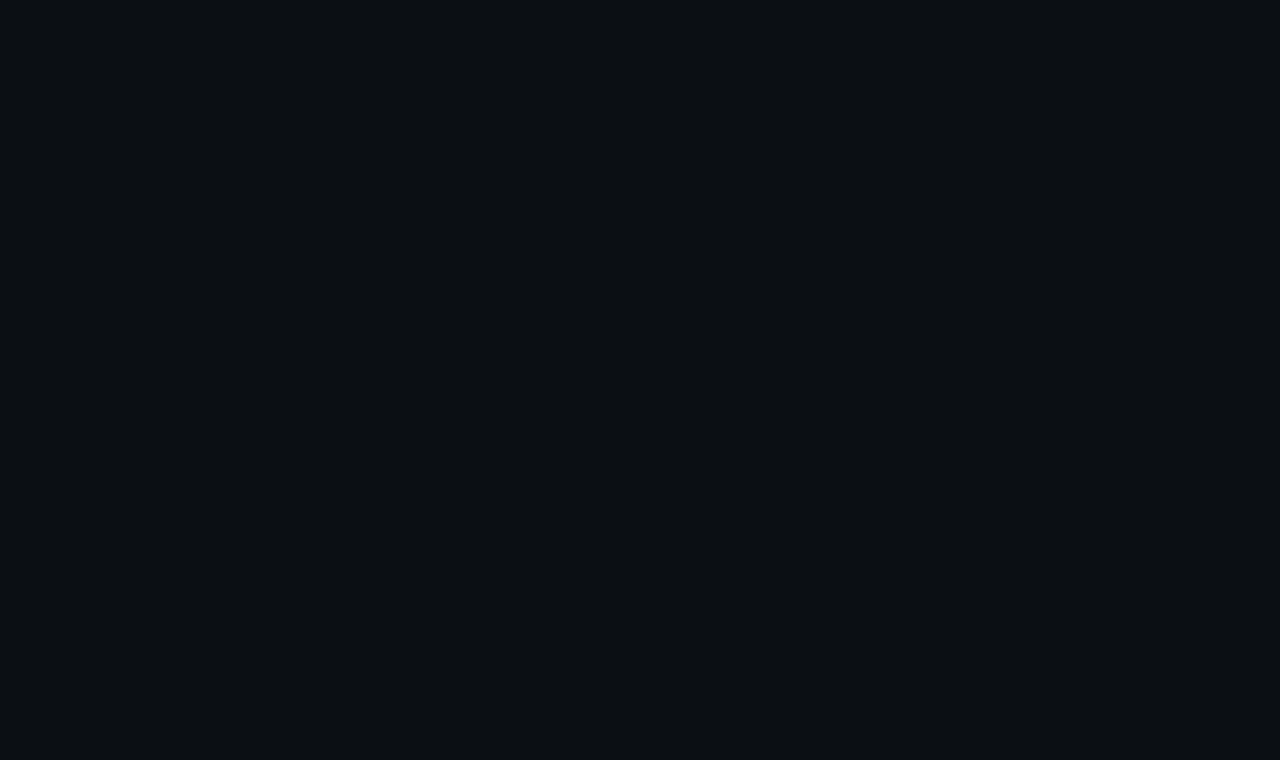
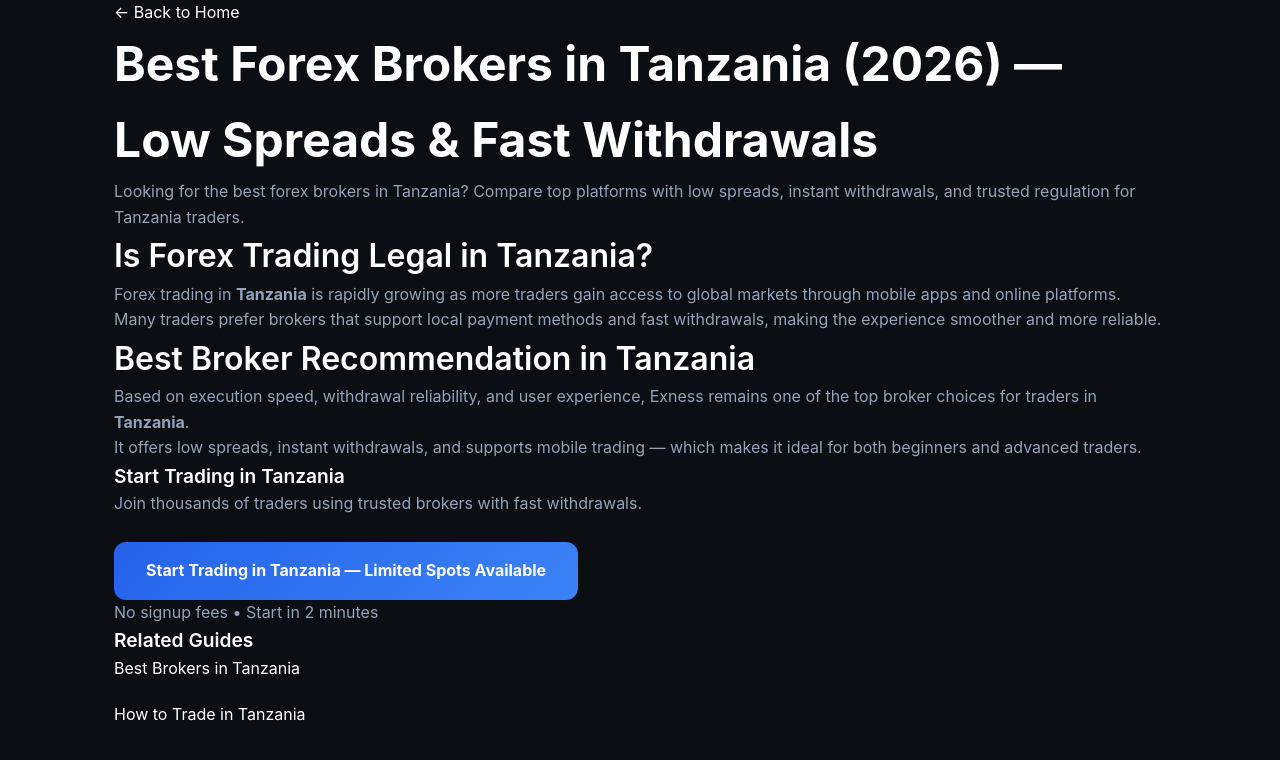
Before and after one commit to KingsonCode/velmenora, a Next.js app: page /blog/best-brokers-in-tanzania in a window 1280 px wide. Before the commit this address had no page. Shown: the top 760 px of the page. Built offline with nearby package versions, Linux system fonts and the light colour scheme.

Commit message:
fix: dynamic routing, SEO pages, blog UI + back button

```diff
--- a/app/blog/[slug]/page.tsx
+++ b/app/blog/[slug]/page.tsx
@@ -14,10 +14,14 @@
 }
 
 /* =========================================================
-   🔥 SEO METADATA (PRO VERSION)
+   🔥 SEO METADATA
 ========================================================= */
-export function generateMetadata({ params }: { params: { slug: string } }) {
-    const data = getPageData(params.slug);
+export async function generateMetadata(
+    { params }: { params: Promise<{ slug: string }> }
+) {
+    const { slug } = await params;
+
+    const data = getPageData(slug);
 
     if (!data) return {};
 
@@ -27,7 +31,7 @@
         openGraph: {
             title: data.title,
             description: data.description,
-            url: `https://velmenora.com/blog/${params.slug}`,
+            url: `https://velmenora.com/blog/${slug}`,
             siteName: "Velmenora",
         },
     };
@@ -36,8 +40,12 @@
 /* =========================================================
    🔥 PAGE
 ========================================================= */
-export default function Page({ params }: { params: { slug: string } }) {
-    const data = getPageData(params.slug);
+export default async function Page(
+    { params }: { params: Promise<{ slug: string }> }
+) {
+    const { slug } = await params;
+
+    const data = getPageData(slug);
 
     if (!data) return notFound();
 
@@ -47,6 +55,16 @@
 
     return (
         <main className="bg-[#0B0F14] text-white">
+
+            {/* 🔙 BACK BUTTON (NEW) */}
+            <div className="max-w-3xl mx-auto px-6 pt-10">
+                <Link
+                    href="/"
+                    className="inline-flex items-center gap-2 text-sm px-4 py-2 rounded-lg border border-white/10 hover:bg-white/5 transition"
+                >
+                    ← Back to Home
+                </Link>
+            </div>
 
             <article className="max-w-3xl mx-auto px-6 py-20">
 
@@ -106,7 +124,7 @@
                     </p>
                 </div>
 
-                {/* 🔗 INTERNAL LINKS (SEO BOOST) */}
+                {/* 🔗 INTERNAL LINKS */}
                 <div className="mt-16 border-t border-[#1f2a36] pt-8">
                     <h3 className="text-xl font-semibold mb-4">
                         Related Guides
--- a/app/lib/generate.ts
+++ b/app/lib/generate.ts
@@ -1,36 +1,22 @@
-/* =========================================================
-   🔥 DATA SOURCE (COUNTRIES)
-========================================================= */
+// 📁 /lib/generate.ts
 
-const countries = [
-    { name: "Kenya", slug: "kenya" },
-    { name: "Nigeria", slug: "nigeria" },
-    { name: "Tanzania", slug: "tanzania" },
-];
+import { countries, type Country } from "./countries";
+import { templates, type Template } from "./templates";
 
 /* =========================================================
-   🔥 TEMPLATES (PAGE TYPES)
+   🔥 TYPES
 ========================================================= */
-
-const templates = [
-    {
-        type: "how-to-trade",
-        title: (c: any) => `How to Trade Forex in ${c.name}`,
-        description: (c: any) =>
-            `Learn how to trade forex in ${c.name} step by step.`,
-    },
-    {
-        type: "is-exness-legit",
-        title: (c: any) => `Is Exness Legit in ${c.name}?`,
-        description: (c: any) =>
-            `Full review of Exness broker in ${c.name}.`,
-    },
-];
+export type PageData = {
+    slug: string;
+    title: string;
+    description: string;
+    country: Country;
+    template: Template;
+};
 
 /* =========================================================
    🔥 GENERATE ALL SLUGS
 ========================================================= */
-
 export function generateAllSlugs() {
     return countries.flatMap((country) =>
         templates.map((tpl) => ({
@@ -40,19 +26,20 @@
 }
 
 /* =========================================================
-   🔥 GET PAGE DATA (MATCH SLUG)
+   🔥 GET PAGE DATA
 ========================================================= */
-
-export function getPageData(slug: string) {
+export function getPageData(slug: string): PageData | null {
     for (const country of countries) {
         for (const tpl of templates) {
             const expectedSlug = `${tpl.type}-in-${country.slug}`;
 
             if (slug === expectedSlug) {
                 return {
-                    title: tpl.title(country),
-                    description: tpl.description(country),
+                    slug,
+                    title: tpl.generateTitle(country),
+                    description: tpl.generateDescription(country),
                     country,
+                    template: tpl,
                 };
             }
         }
--- a/app/lib/templates.ts
+++ b/app/lib/templates.ts
@@ -1,29 +1,38 @@
 // 📁 /lib/templates.ts
 
-type Template = {
+import type { Country } from "./countries";
+
+/* =========================================================
+   🔥 TEMPLATE TYPE (FULL POWER)
+========================================================= */
+export type Template = {
     type: string;
-    generateTitle: (country: string) => string;
-    generateDescription: (country: string) => string;
-    keywords: (country: string) => string[];
+    generateTitle: (country: Country) => string;
+    generateDescription: (country: Country) => string;
+    keywords: (country: Country) => string[];
 };
 
+/* =========================================================
+   🔥 TEMPLATES (PRO MAX — SEO + MONEY)
+========================================================= */
 export const templates: Template[] = [
     /* =========================================================
        🔥 1. LEGALITY PAGE (HIGH TRUST INTENT)
     ========================================================= */
     {
         type: "is-exness-legal",
-        generateTitle: (country) =>
-            `Is Exness Legal in ${country}? (2026 Full Guide + Safety Check)`,
 
-        generateDescription: (country) =>
-            `Is Exness allowed in ${country}? Learn about regulations, safety, withdrawal reliability, and whether traders can legally use Exness in ${country}.`,
+        generateTitle: (c) =>
+            `Is Exness Legal in ${c.name}? (2026 Full Guide + Safety Check)`,
 
-        keywords: (country) => [
-            `Is Exness legal in ${country}`,
-            `Exness ${country} regulation`,
-            `Can I use Exness in ${country}`,
-            `Exness safe ${country}`,
+        generateDescription: (c) =>
+            `Is Exness allowed in ${c.name}? Learn about regulations, safety, withdrawal reliability, and whether traders can legally use Exness in ${c.name}.`,
+
+        keywords: (c) => [
+            `Is Exness legal in ${c.name}`,
+            `Exness ${c.name} regulation`,
+            `Can I use Exness in ${c.name}`,
+            `Exness safe ${c.name}`,
         ],
     },
 
@@ -32,17 +41,18 @@
     ========================================================= */
     {
         type: "best-brokers",
-        generateTitle: (country) =>
-            `Best Forex Brokers in ${country} (2026) — Low Spreads & Fast Withdrawals`,
 
-        generateDescription: (country) =>
-            `Looking for the best forex brokers in ${country}? Compare top platforms with low spreads, instant withdrawals, and trusted regulation for ${country} traders.`,
+        generateTitle: (c) =>
+            `Best Forex Brokers in ${c.name} (2026) — Low Spreads & Fast Withdrawals`,
 
-        keywords: (country) => [
-            `best forex brokers in ${country}`,
-            `top brokers ${country}`,
-            `forex trading ${country}`,
-            `low spread brokers ${country}`,
+        generateDescription: (c) =>
+            `Looking for the best forex brokers in ${c.name}? Compare top platforms with low spreads, instant withdrawals, and trusted regulation for ${c.name} traders.`,
+
+        keywords: (c) => [
+            `best forex brokers in ${c.name}`,
+            `top brokers ${c.name}`,
+            `forex trading ${c.name}`,
+            `low spread brokers ${c.name}`,
         ],
     },
 
@@ -51,17 +61,18 @@
     ========================================================= */
     {
         type: "how-to-trade",
-        generateTitle: (country) =>
-            `How to Start Forex Trading in ${country} (Beginner Guide 2026)`,
 
-        generateDescription: (country) =>
-            `Step-by-step guide to start forex trading in ${country}. Learn how to open an account, deposit money, and trade safely as a beginner.`,
+        generateTitle: (c) =>
+            `How to Start Forex Trading in ${c.name} (Beginner Guide 2026)`,
 
-        keywords: (country) => [
-            `how to trade forex in ${country}`,
-            `forex beginners ${country}`,
-            `start trading ${country}`,
-            `forex guide ${country}`,
+        generateDescription: (c) =>
+            `Step-by-step guide to start forex trading in ${c.name}. Learn how to open an account, deposit money, and trade safely as a beginner.`,
+
+        keywords: (c) => [
+            `how to trade forex in ${c.name}`,
+            `forex beginners ${c.name}`,
+            `start trading ${c.name}`,
+            `forex guide ${c.name}`,
         ],
     },
 
@@ -70,17 +81,18 @@
     ========================================================= */
     {
         type: "deposit-methods",
-        generateTitle: (country) =>
-            `Best Deposit Methods for Forex Trading in ${country} (2026)`,
 
-        generateDescription: (country) =>
-            `Discover the best ways to deposit money for forex trading in ${country}, including mobile money, bank transfer, and instant payment options.`,
+        generateTitle: (c) =>
+            `Best Deposit Methods for Forex Trading in ${c.name} (2026)`,
 
-        keywords: (country) => [
-            `deposit forex ${country}`,
-            `mobile money forex ${country}`,
-            `mpesa forex ${country}`,
-            `forex payments ${country}`,
+        generateDescription: (c) =>
+            `Discover the best ways to deposit money for forex trading in ${c.name}, including mobile money, bank transfer, and instant payment options.`,
+
+        keywords: (c) => [
+            `deposit forex ${c.name}`,
+            `mobile money forex ${c.name}`,
+            `mpesa forex ${c.name}`,
+            `forex payments ${c.name}`,
         ],
     },
 
@@ -89,17 +101,18 @@
     ========================================================= */
     {
         type: "withdraw-money",
-        generateTitle: (country) =>
-            `How to Withdraw Money from Forex in ${country} (Fast & Safe)`,
 
-        generateDescription: (country) =>
-            `Learn how to withdraw money from forex brokers in ${country} using the fastest and safest methods available to local traders.`,
+        generateTitle: (c) =>
+            `How to Withdraw Money from Forex in ${c.name} (Fast & Safe)`,
 
-        keywords: (country) => [
-            `withdraw forex ${country}`,
-            `forex withdrawal ${country}`,
-            `how to withdraw exness ${country}`,
-            `get money from forex ${country}`,
+        generateDescription: (c) =>
+            `Learn how to withdraw money from forex brokers in ${c.name} using the fastest and safest methods available to local traders.`,
+
+        keywords: (c) => [
+            `withdraw forex ${c.name}`,
+            `forex withdrawal ${c.name}`,
+            `how to withdraw exness ${c.name}`,
+            `get money from forex ${c.name}`,
         ],
     },
 
@@ -108,17 +121,18 @@
     ========================================================= */
     {
         type: "exness-review",
-        generateTitle: (country) =>
-            `Exness Review in ${country} (2026) — Fees, Spreads & Withdrawal Tested`,
 
-        generateDescription: (country) =>
-            `Honest Exness review for ${country} traders. See spreads, fees, withdrawal speed, and whether Exness is worth using in ${country}.`,
+        generateTitle: (c) =>
+            `Exness Review in ${c.name} (2026) — Fees, Spreads & Withdrawal Tested`,
 
-        keywords: (country) => [
-            `exness review ${country}`,
-            `exness fees ${country}`,
-            `exness spreads ${country}`,
-            `exness withdrawal ${country}`,
+        generateDescription: (c) =>
+            `Honest Exness review for ${c.name} traders. See spreads, fees, withdrawal speed, and whether Exness is worth using in ${c.name}.`,
+
+        keywords: (c) => [
+            `exness review ${c.name}`,
+            `exness fees ${c.name}`,
+            `exness spreads ${c.name}`,
+            `exness withdrawal ${c.name}`,
         ],
     },
 ];
```
Also changed, not shown: app/[country]/page.tsx (+16 -10 lines).
